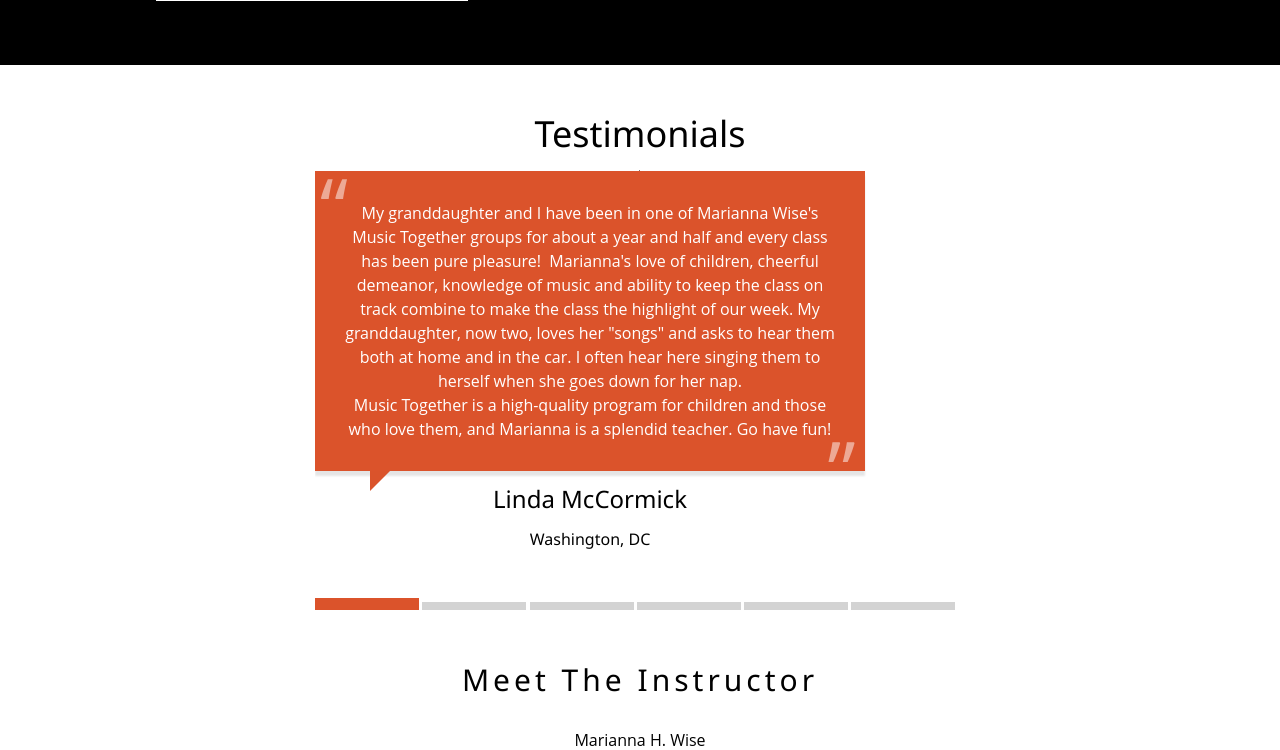
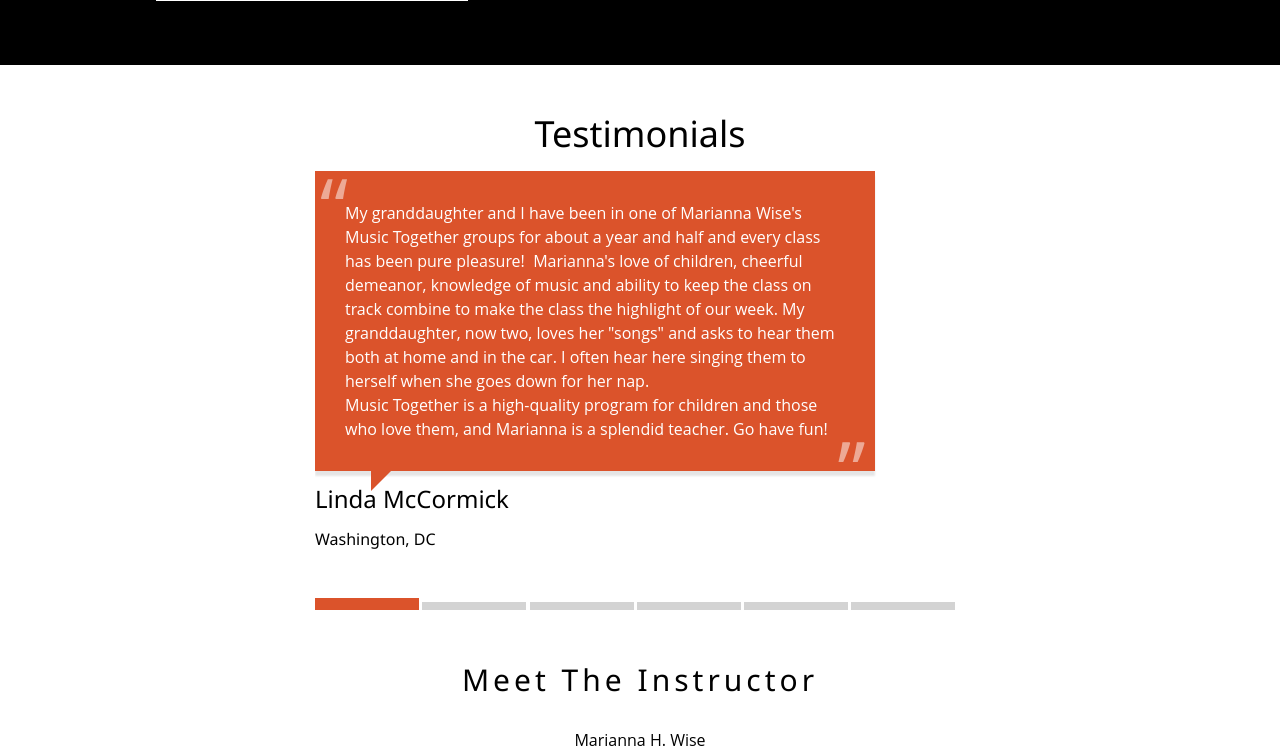
Before and after one commit to attdobi/MusicTogetherMelody, a Flask app: page / in a window 1280 px wide. Shown: the part 3561-4311 px from the top of the page. Run offline with Flask 2, Linux system fonts and the light colour scheme; some libraries are stand-ins or nearby versions.

Commit message:
testimonial width

```diff
--- a/templates/index.html
+++ b/templates/index.html
@@ -72,7 +72,7 @@ label.sixth{
 blockquote{
   margin:0;
   padding:30px;
-  width:550px;
+  width:560px;
   background-color: #DB532B;
   color:white;
   box-shadow: 0 5px 2px rgba(0,0,0,0.1);
@@ -460,7 +460,7 @@ All classes are based on the recognition that all children are musical. All chil
   </div>
 
 <!-- Testimonials -->
-<div class="container w3-content w3-center w3-padding-32" style="max-width:800px" id="testimonials">
+<div class="container w3-content w3-padding-32" style="max-width:100%" id="testimonials">
 
 <h1 align='middle'> Testimonials</h1>
   <input type="radio" name="nav" id="first" checked/>
```
